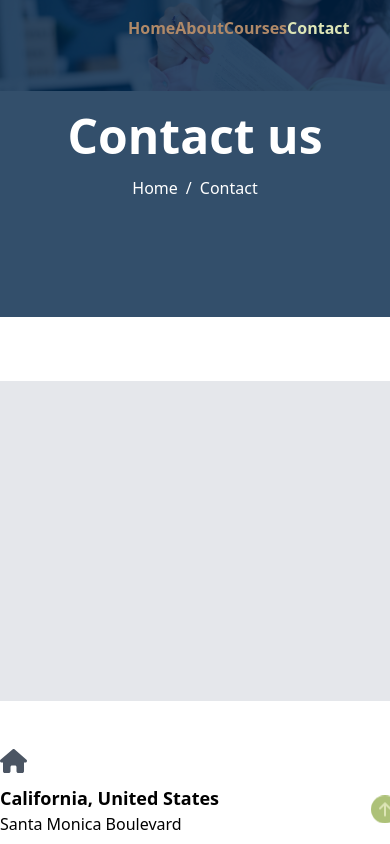
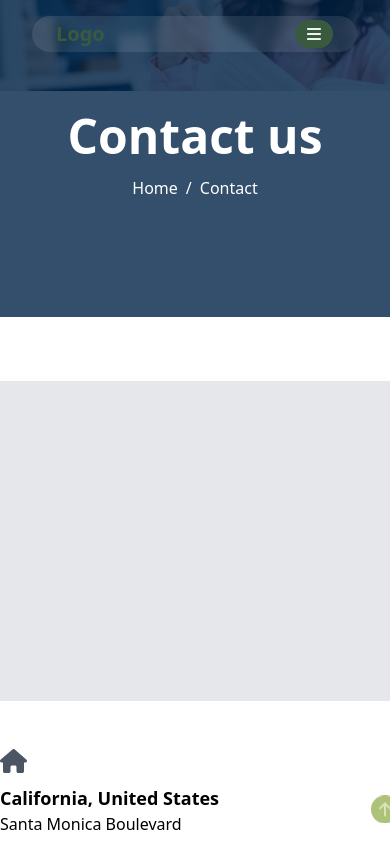
Before and after one commit to beaux-noodos/Landing, a React (Vite) app: page /contact in a window 390 px wide. Shown: the top 844 px of the page. Built offline with nearby package versions, Linux system fonts and the light colour scheme.

Commit message:
feat: add toggleMenu

```diff
--- a/src/components/NavBar.jsx
+++ b/src/components/NavBar.jsx
@@ -1,9 +1,12 @@
 // src/components/Navbar.jsx
+import { faBars, faUser } from '@fortawesome/free-solid-svg-icons';
+import { FontAwesomeIcon } from '@fortawesome/react-fontawesome';
 import React, { useEffect, useState } from 'react';
 import { Link, useLocation } from 'react-router-dom';
 
 const Navbar = ({ bg, linkColor, logo }) => {
   const [scrolled, setScrolled] = useState(false);
+  const [isMenuOpen, setIsMenuOpen] = useState(false);
   const location = useLocation();
 
   useEffect(() => {
@@ -22,24 +25,57 @@ const Navbar = ({ bg, linkColor, logo }) => {
     };
   }, []);
 
+  const toggleMenu = () => {
+    setIsMenuOpen(!isMenuOpen);
+  };
+
+
   const getLinkClass = (path) => {
-    return location.pathname === path ? 'text-primary' : 'hover:text-primary';
+    return location.pathname === path ? 'bg-primaryGreen text-background px-3 py-1 rounded-2xl' : 'hover:bg-primaryGreen hover:text-background px-3 py-1 rounded-2xl';
   };
 
   return (
-    <nav className={`fixed flex z-20 justify-between w-full px-32 py-4 transition-all duration-300 ${scrolled ? bg : 'bg-transparent'
-      }`}
+    <nav className={`w-5/6 fixed flex backdrop-blur-sm bg-white bg-opacity-10 lg:ml-32 ml-8 justify-between px-6 py-1 mt-4 transition-all duration-300 rounded-full z-40 `}
     >
-      <Link to="/home#banner" className="flex items-center">
-        <img src={logo} alt="Logo" className="h-[38] w-[136]" />
+      <Link to="/home#banner" className="flex items-center text-primaryGreen font-bold text-xl lg:mr-96">
+        Logo
       </Link>
+      <button className='lg:hidden text-background hover:text-primaryGreen bg-primaryGreen hover:bg-background px-3 rounded-full' onClick={toggleMenu}>
+        <FontAwesomeIcon icon={faBars}/>
+      </button>
       <div
-        className={`lg:flex lg:items-center lg:space-x-11 font-semibold ${linkColor}`}
+        className={`hidden lg:flex lg:items-center lg:space-x-11 font-semibold ${linkColor}`}
       >
         <Link to="/home#banner" className={getLinkClass('/home')}>Home</Link>
         <Link to="/about-us#banner" className={getLinkClass('/about-us')}>About</Link>
         <Link to="/courses#banner" className={getLinkClass('/courses')}>Courses</Link>
         <Link to="/contact#banner" className={getLinkClass('/contact')}>Contact</Link>
+        <Link to="#"> <FontAwesomeIcon className='text-background hover:text-primaryGreen bg-primaryGreen hover:bg-background p-1.5 rounded-full' icon={faUser} /></Link>
+      </div>
+
+      <div
+  className={`fixed top-0 left-0 h-screen w-64 bg-primaryGreen text-background p-6 transform ${isMenuOpen ? 'translate-x-0' : '-translate-x-full'} transition-transform duration-300 ease-in-out z-50`}
+  style={{ left: isMenuOpen ? '0' : '-100%' }}
+>
+        <ul className="space-y-6">
+          <li>
+            <Link to="/home#banner" className={getLinkClass('/home')} onClick={toggleMenu}>Home</Link>
+          </li>
+          <li>
+            <Link to="/about-us#banner" className={getLinkClass('/about-us')} onClick={toggleMenu}>About</Link>
+          </li>
+          <li>
+            <Link to="/courses#banner" className={getLinkClass('/courses')} onClick={toggleMenu}>Courses</Link>
+          </li>
+          <li>
+            <Link to="/contact#banner" className={getLinkClass('/contact')} onClick={toggleMenu}>Contact</Link>
+          </li>
+          <li>
+            <Link to="#" className="text-background hover:text-primaryGreen bg-background hover:bg-primaryGreen p-1.5 rounded-full">
+              <FontAwesomeIcon icon={faUser} />
+            </Link>
+          </li>
+        </ul>
       </div>
     </nav>
   );
```
